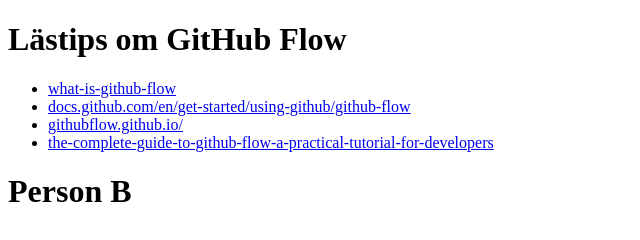
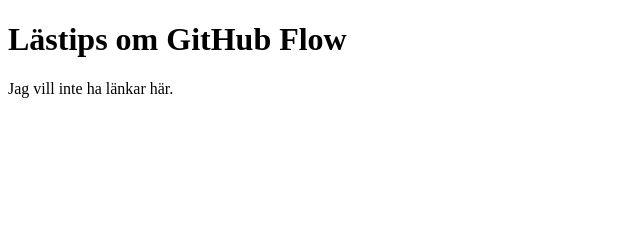
Before and after one commit to mattische/testghf, a plain HTML site: page index.html in a window 1280 px wide. Shown: the whole page, without its empty margins (0-640 px from the left). Drawn offline with Linux system fonts and the light colour scheme.

Commit message:
removed all links Because i think so

```diff
--- a/index.html
+++ b/index.html
@@ -11,13 +11,7 @@
     </header>
 
     <main>
-        <ul>
-            <li><a href="https://davidregalado255.medium.com/what-is-github-flow-49fdda7be1b1">what-is-github-flow</a></li>
-            <li><a href="https://docs.github.com/en/get-started/using-github/github-flow">docs.github.com/en/get-started/using-github/github-flow</a></li>
-            <li><a href="https://githubflow.github.io/">githubflow.github.io/</a></li>
-            <li><a href="https://medium.com/@YodgorbekKomilo/the-complete-guide-to-github-flow-a-practical-tutorial-for-developers-0ea8e5ad1c1e">the-complete-guide-to-github-flow-a-practical-tutorial-for-developers</a></li>
-        </ul>
-	<h1>Person B</h1>
+	<p>Jag vill inte ha länkar här.</p>
     </main>
 
 </body>
```
